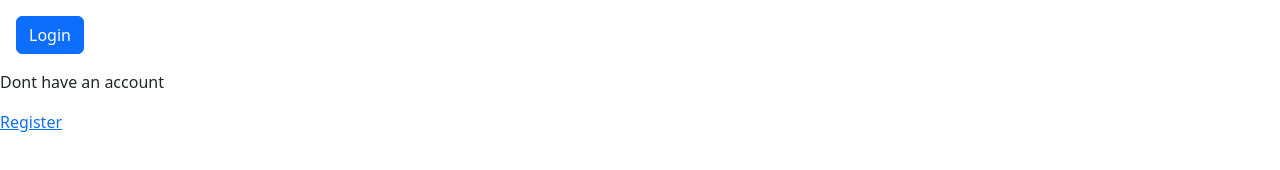
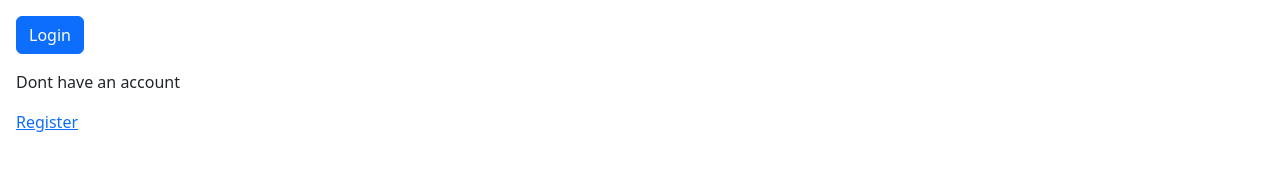
Before and after one commit to divyanshchahar/captico_app, a React (Vite) app in the folder client/: page /login in a window 1280 px wide. Shown: the part 172-342 px from the top of the page. Built offline with nearby package versions, Linux system fonts and the light colour scheme; no server answers.

Commit message:
updated form

```diff
--- a/client/src/ui/layouts/LoginFormLayout.jsx
+++ b/client/src/ui/layouts/LoginFormLayout.jsx
@@ -56,8 +56,10 @@ function LoginFormLayout() {
 				</div>
 			</form>
 
-			<p>Dont have an account</p>
-			<Link to="/register">Register</Link>
+			<div className="m-3">
+				<p>Dont have an account</p>
+				<Link to="/register">Register</Link>
+			</div>
 		</>
 	);
 }
```
